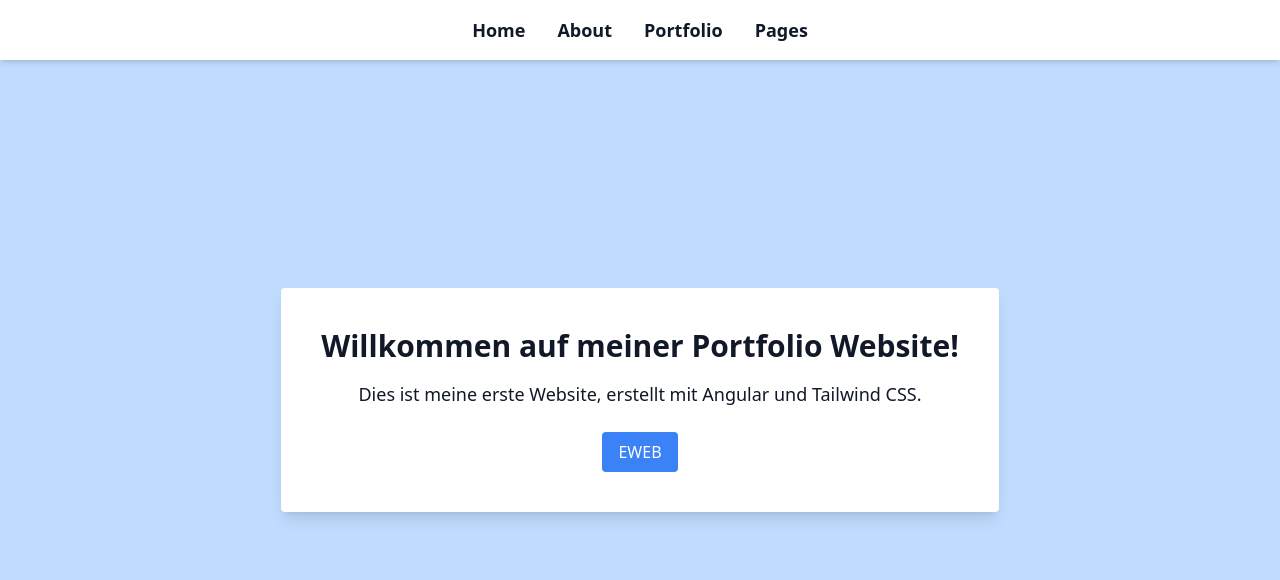
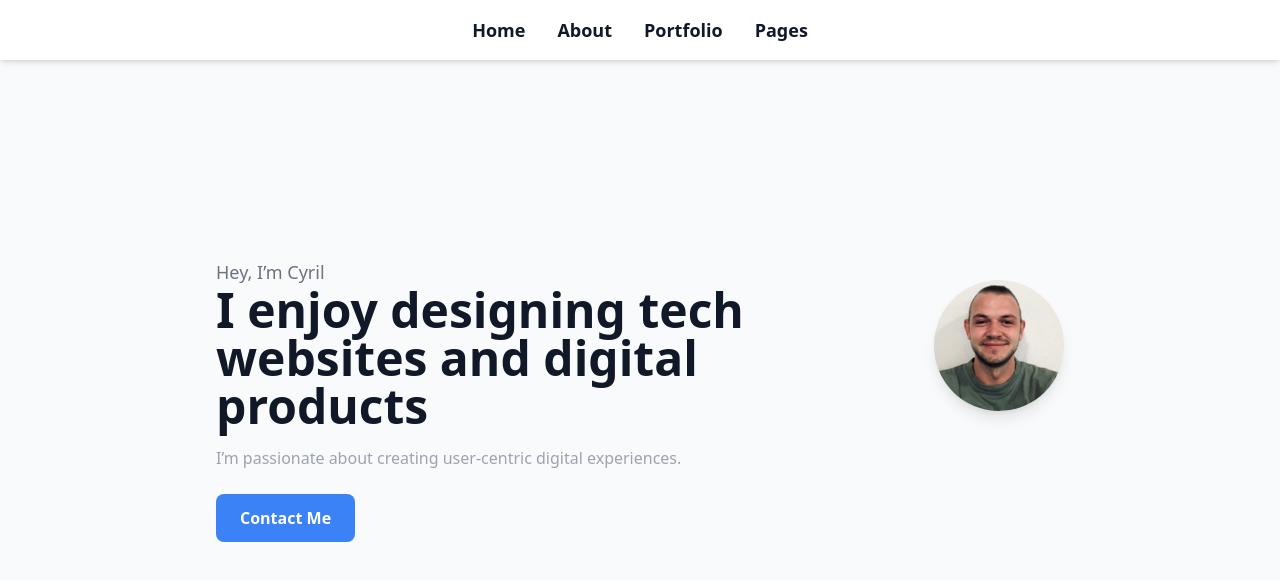
Before and after one commit to cyrilgarillo/portfolio-page, an Angular app: page / in a window 1280 px wide. Shown: the top 580 px of the page. Built offline with nearby package versions, Linux system fonts and the light colour scheme.

Commit message:
Add Profile Picture

```diff
--- a/src/app/home/home.component.html
+++ b/src/app/home/home.component.html
@@ -1,9 +1,20 @@
-<div class="min-h-screen flex items-center justify-center bg-blue-200">
-    <div class="text-center p-10 bg-white rounded shadow-lg">
-      <h1 class="text-3xl font-bold mb-4">Willkommen auf meiner Portfolio Website!</h1>
-      <p class="text-lg">Dies ist meine erste Website, erstellt mit Angular und Tailwind CSS.</p>
-      <button class="mt-6 px-4 py-2 bg-blue-500 text-white rounded hover:bg-blue-600">
-        EWEB
-      </button>
+<div class="min-h-screen flex items-center justify-center bg-gray-50">
+    <div class="flex flex-col md:flex-row items-center max-w-4xl p-6 space-y-6 md:space-y-0 md:space-x-10">
+      <!-- Text-Bereich -->
+      <div class="text-center md:text-left">
+        <p class="text-lg text-gray-500">Hey, I’m Cyril</p>
+        <h1 class="text-4xl md:text-5xl font-bold text-gray-900 leading-tight">
+          I enjoy designing tech websites and digital products
+        </h1>
+        <p class="text-gray-400 mt-4">I’m passionate about creating user-centric digital experiences.</p>
+        <button class="mt-6 px-6 py-3 bg-blue-500 text-white font-semibold rounded-lg hover:bg-blue-600">
+          Contact Me
+        </button>
+      </div>
+
+      <!-- Bild-Bereich -->
+      <div class="w-48 h-48 md:w-60 md:h-60">
+        <img src="/profile.png" alt="Profile Picture" class="rounded-full shadow-lg">
+      </div>
     </div>
   </div>
```
Also changed, not shown: public/profile.png (added).
